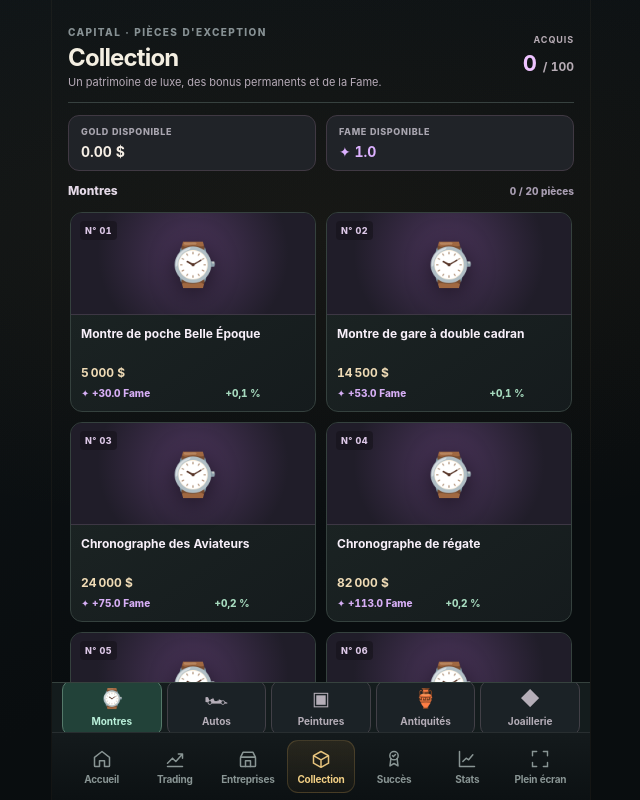
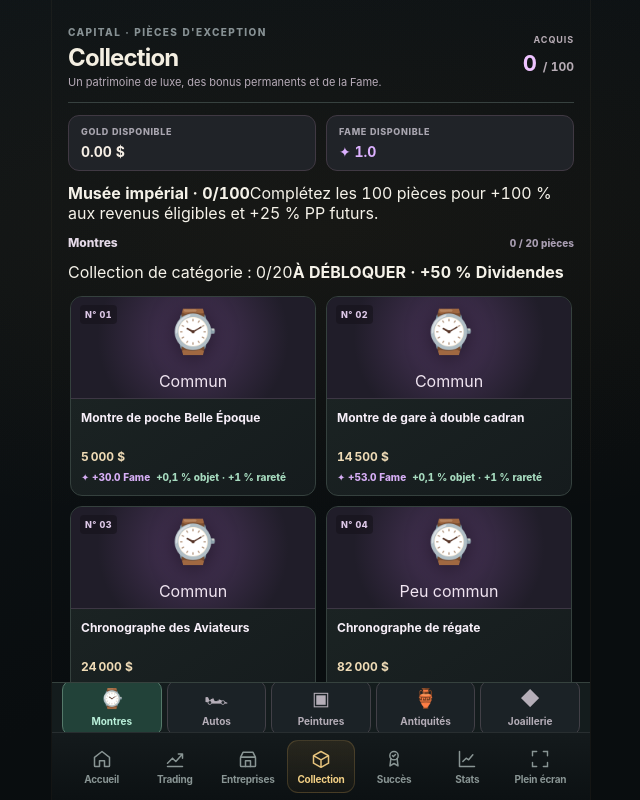
Before and after one commit to Nighttug58/CAPITAL_IDLE, a Vue app: page / in a window 1280 px wide. Both pictures are taken after a click on the button "Collection". Shown: the whole page, without its empty margins (319-959 px from the left). Built offline with nearby package versions, Linux system fonts and the light colour scheme.

Commit message:
feat(pass6): display collection rarities, category sets and Imperial Museum

```diff
--- a/src/components/CollectionScreen.vue
+++ b/src/components/CollectionScreen.vue
@@ -4,6 +4,7 @@ import { formatCompactUnits, formatFameMicros } from '../large-numbers.ts'
 import type { V8CapitalState } from '../exact-state-v8.ts'
 import { CURRENT_COLLECTION_ITEMS } from '../prestige/collections-catalog.ts'
 import { currentCollectionId, getCollectionSlot } from '../prestige/catalog.ts'
+import { collectionRarity, collectionV3Snapshot, COLLECTION_SET_REWARDS } from '../prestige/collections-v3.ts'
 import { v8CollectionReward } from '../exact-runtime-v8.ts'
 import { COLLECTION_CATEGORIES, FAME_BOOSTS, type CollectionCategoryId } from '../prestige/catalog.ts'
 import {
@@ -37,7 +38,10 @@ const rows = computed(() => CURRENT_COLLECTION_ITEMS.filter(item => item.categor
     owned: !!receipt, canAfford: !receipt && BigInt(props.state.game.balance) >= BigInt(item.priceCents),
     awardedFameMicros: paid ? null : Number(v8CollectionReward(props.state, item.fame)) }
 }))
-const ownedCount = computed(() => holdings.value.size)
+const collectionV3 = computed(() => collectionV3Snapshot(props.state.prestige.ownedCollectionIds))
+const ownedCount = computed(() => collectionV3.value.owned)
+const categorySet = computed(() => COLLECTION_SET_REWARDS[category.value])
+const categorySetName = computed(() => FAME_BOOSTS.find(row => row.id === categorySet.value.boostId)?.label ?? '')
 const selectedOffer = computed(() => rows.value.find(row => row.item.id === selectedId.value))
 const selectedItem = computed(() => selectedOffer.value?.item ?? null)
 const selectedBonusName = computed(() =>
@@ -141,6 +145,12 @@ onUnmounted(() => document.removeEventListener('keydown', onKeydown))
       <div><span>FAME DISPONIBLE</span><strong class="collection-fame-balance">✦ {{ formatFameMicros(BigInt(state.prestige.fameMicros)) }}</strong></div>
     </div>
 
+    <section class="collection-v3-museum" :class="{'is-complete': collectionV3.museumComplete}" aria-label="Musée impérial">
+      <strong>Musée impérial · {{ ownedCount }}/100</strong>
+      <span v-if="collectionV3.museumComplete">COMPLET — +100 % revenus éligibles et +25 % PP aux futurs Prestiges.</span>
+      <span v-else>Complétez les 100 pièces pour +100 % aux revenus éligibles et +25 % PP futurs.</span>
+    </section>
+
     <div class="collection-tabs" role="tablist" aria-label="Catégories de collection">
       <button v-for="entry in COLLECTION_CATEGORIES" :key="entry.id" type="button"
         class="collection-tab" role="tab" :class="{ 'is-selected': category === entry.id }"
@@ -157,6 +167,10 @@ onUnmounted(() => document.removeEventListener('keydown', onKeydown))
       <span>{{ COLLECTION_CATEGORIES.find((entry) => entry.id === category)?.label }}</span>
       <span>{{ categoryOwned }} / {{ rows.length }} pièces</span>
     </div>
+    <div class="collection-v3-set" :class="{'is-complete': categoryOwned === 20}" aria-live="polite">
+      <span>Collection de catégorie : {{ categoryOwned }}/20</span>
+      <strong>{{ categoryOwned === 20 ? 'DÉBLOQUÉ' : 'À DÉBLOQUER' }} · +{{ percentage(categorySet.bonusBps) }} {{ categorySetName }}</strong>
+    </div>
 
     <div :id="'collection-items-' + category" class="collection-list-scroll" role="tabpanel"
       :aria-label="'Objets de la catégorie ' + category">
@@ -167,6 +181,7 @@ onUnmounted(() => document.removeEventListener('keydown', onKeydown))
           <span class="collection-card-art" :data-category="offer.item.category">
             <span class="collection-card-rank">N° {{ String(offer.item.rank).padStart(2, '0') }}</span>
             <span class="collection-card-glyph" aria-hidden="true">{{ iconByCategory[offer.item.category] }}</span>
+            <span class="collection-rarity-tag">{{ collectionRarity(offer.item.id)?.label }}</span>
             <span v-if="offer.owned" class="collection-owned-tag">ACQUIS</span>
           </span>
           <span class="collection-card-info">
@@ -174,7 +189,7 @@ onUnmounted(() => document.removeEventListener('keydown', onKeydown))
             <span class="collection-card-price">{{ money(offer.item.priceCents) }}</span>
             <span class="collection-card-rewards">
               <span>✦ +{{ offer.awardedFameMicros === null ? offer.item.fame : fame(offer.awardedFameMicros) }} Fame</span>
-              <span>+{{ percentage(offer.item.bonusBps) }}</span>
+              <span>+{{ percentage(offer.item.bonusBps) }} objet · +{{ percentage(collectionRarity(offer.item.id)?.bonusBps ?? 0) }} rareté</span>
             </span>
           </span>
         </button>
@@ -202,7 +217,10 @@ onUnmounted(() => document.removeEventListener('keydown', onKeydown))
           <div class="collection-detail-data">
             <div><span>PRIX EN GOLD</span><strong>{{ money(selectedItem.priceCents) }}</strong></div>
             <div><span>{{ selectedOffer.owned ? 'FAME DE BASE' : 'FAME À RECEVOIR' }}</span><strong class="collection-fame-balance">✦ +{{ selectedOffer.awardedFameMicros === null ? selectedItem.fame : fame(selectedOffer.awardedFameMicros) }}</strong></div>
-            <div><span>BONUS PERMANENT</span><strong>+{{ percentage(selectedItem.bonusBps) }} · {{ selectedBonusName }}</strong></div>
+            <div><span>BONUS ORIGINAL</span><strong>+{{ percentage(selectedItem.bonusBps) }} · {{ selectedBonusName }}</strong></div>
+            <div><span>RARETÉ</span><strong>{{ collectionRarity(selectedItem.id)?.label }} · +{{ percentage(collectionRarity(selectedItem.id)?.bonusBps ?? 0) }} {{ selectedBonusName }}</strong></div>
+            <div><span>ENSEMBLE {{ categoryOwned }}/20</span><strong>+{{ percentage(categorySet.bonusBps) }} {{ categorySetName }} {{ categoryOwned === 20 ? '· ACTIF' : '· NON ACTIF' }}</strong></div>
+            <div><span>MUSÉE {{ ownedCount }}/100</span><strong>{{ collectionV3.museumComplete ? '+100 % revenus · +25 % PP futurs' : 'Bonus de complétion non activé' }}</strong></div>
           </div>
           <p class="collection-detail-note">Achat unique, permanent et non revendable. La Fame est attribuée au moment de l'achat.</p>
           <div v-if="confirming" class="collection-confirm" role="alert">
```
